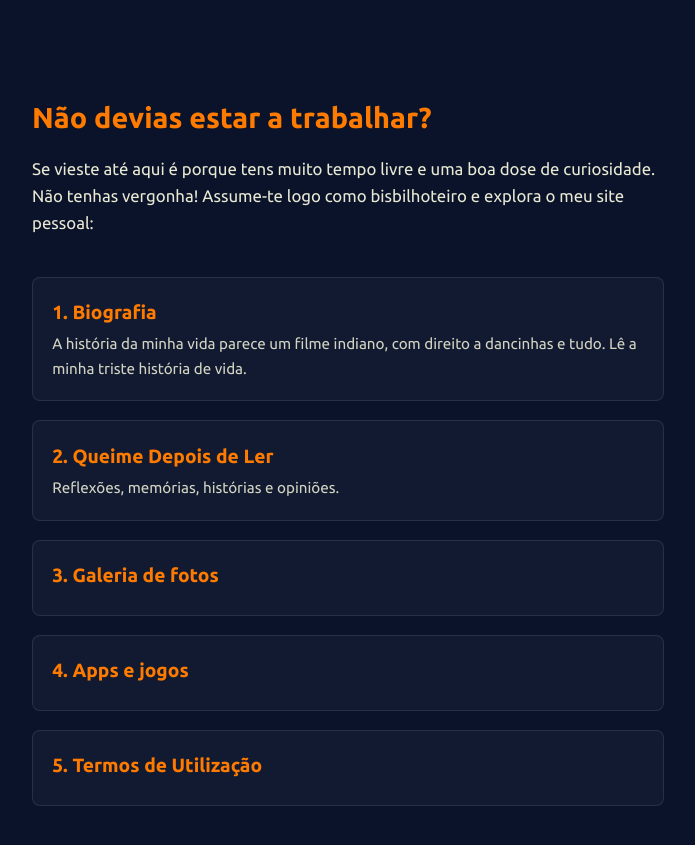
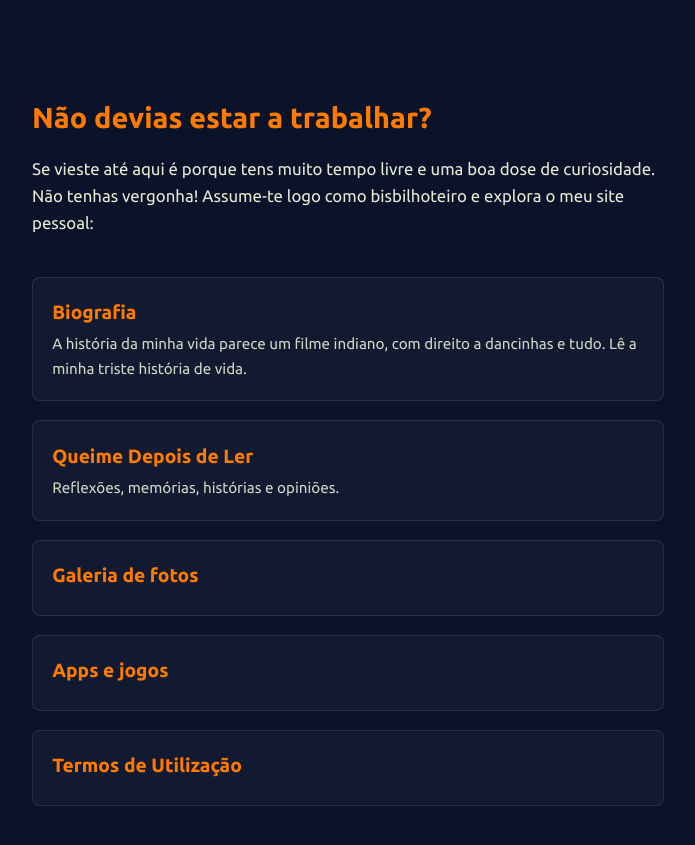
Before and after one commit to joaquim-capitao/joaquim-capitao.github.io, a Jekyll site: the page index.html, which Jekyll copies as it is, in a window 1280 px wide. Shown: the top 845 px of the page, without its empty margins (292-987 px from the left). Built offline with Jekyll 4.4.1, drawn with Linux system fonts in a browser that asks for light colours.

Commit message:
Atualizar o index.html

```diff
--- a/index.html
+++ b/index.html
@@ -117,25 +117,25 @@
     <main>
         <nav>
             <a href="https://joaquim-capitao.github.io/autobiografia" class="nav-item">
-                <span class="nav-title">1. Biografia</span>
+                <span class="nav-title">Biografia</span>
                 <span class="nav-desc">A história da minha vida parece um filme indiano, com direito a dancinhas e tudo. Lê a minha triste história de vida.</span>
             </a>
 
             <a href="https://joaquim-capitao.github.io/queime-depois-de-ler" class="nav-item">
-                <span class="nav-title">2. Queime Depois de Ler</span>
+                <span class="nav-title">Queime Depois de Ler</span>
                 <span class="nav-desc">Reflexões, memórias, histórias e opiniões.</span>
             </a>
 
             <a href="https://joaquim-capitao.github.io/galeria" class="nav-item">
-                <span class="nav-title">3. Galeria de fotos</span>
+                <span class="nav-title">Galeria de fotos</span>
             </a>
 
             <a href="https://joaquim-capitao.github.io/app" class="nav-item">
-                <span class="nav-title">4. Apps e jogos</span>
+                <span class="nav-title">Apps e jogos</span>
             </a>
 
             <a href="https://joaquim-capitao.github.io/termos" class="nav-item">
-                <span class="nav-title">5. Termos de Utilização</span>
+                <span class="nav-title">Termos de Utilização</span>
             </a>
         </nav>
     </main>
```
